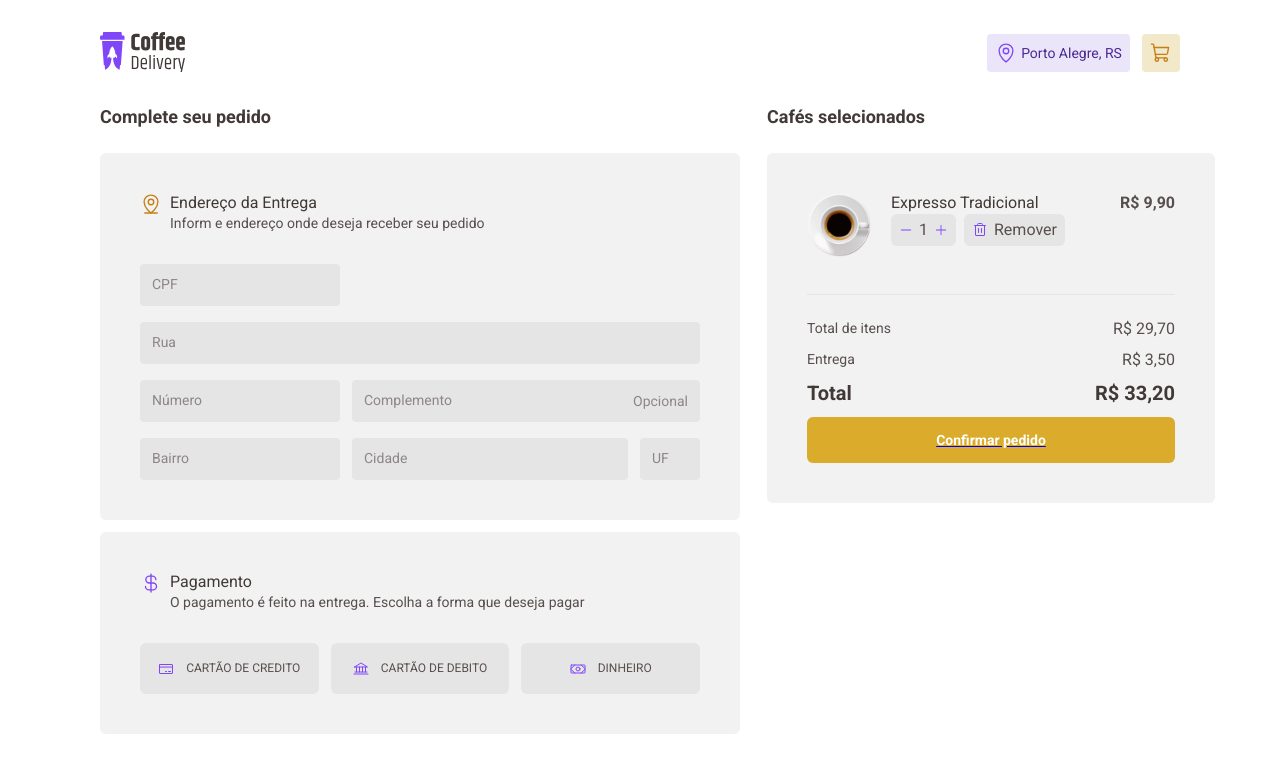
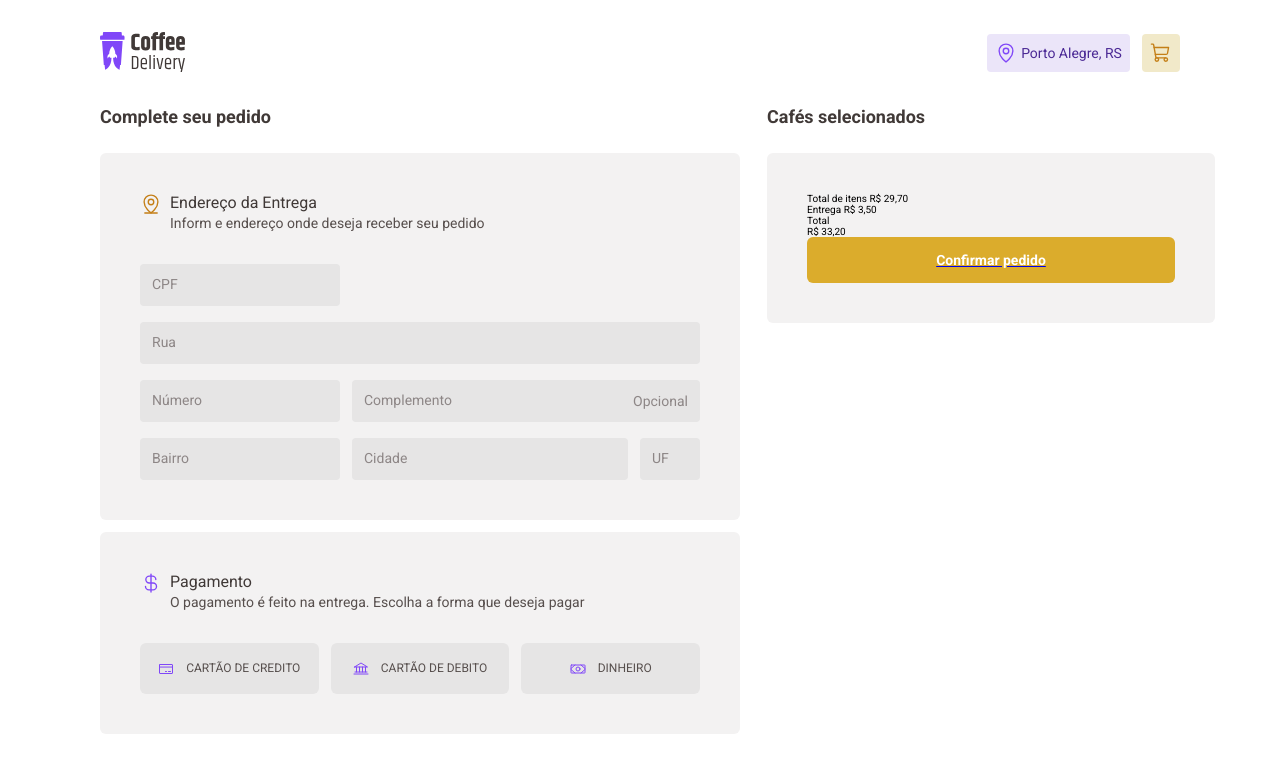
Before and after one commit to Eduardo-BarrosoS/coffee-delivery, a React (Vite) app: page /cart in a window 1280 px wide. Shown: the top 772 px of the page. Built offline with nearby package versions, Linux system fonts and the light colour scheme.

Commit message:
add coffee in cart

```diff
--- a/src/App.tsx
+++ b/src/App.tsx
@@ -1,5 +1,6 @@
 import { BrowserRouter } from 'react-router-dom'
 import { ThemeProvider } from 'styled-components'
+import { CoffeeContextsProvider } from './contexts/CoffesContext'
 import { Router } from './Router'
 import { GlobalStyles } from './styles/global'
 import { defaultThemes } from './styles/themes/default'
@@ -8,8 +9,10 @@ export const App = () => {
   return (
     <ThemeProvider theme={defaultThemes}>
       <BrowserRouter>
-        <Router />
-        <GlobalStyles />
+        <CoffeeContextsProvider>
+          <Router />
+          <GlobalStyles />
+        </CoffeeContextsProvider>
       </BrowserRouter>
     </ThemeProvider>
   )
--- a/src/components/Coffees/Card/index.tsx
+++ b/src/components/Coffees/Card/index.tsx
@@ -2,7 +2,8 @@ import { AddCoffee, CardContainer } from './style'
 import { Minus, Plus, ShoppingCartSimple } from 'phosphor-react'
 import { ICoffee } from '../../../interfaces/tipeCoffee'
 import traditionalEspresso from '../../../assets/traditionalEspresso.svg'
-import { useState } from 'react'
+import { useContext } from 'react'
+import { CoffeeContext } from '../../../contexts/CoffesContext'
 // import React, { useState } from 'react'
 
 interface ICardProps {
@@ -10,12 +11,23 @@ interface ICardProps {
 }
 
 export const Card = ({ coffee }: ICardProps) => {
-  const [putCoffeeInTheCart, setPutCoffeeInTheCart] = useState<ICoffee[]>([])
+  const { addCoffeeInTheCart } = useContext(CoffeeContext)
+  // const [amountOfCoffee, setAmountOfCoffee] = useState(0)
 
-  function addCoffeeInTheCart(ttt: ICoffee) {
-    setPutCoffeeInTheCart((state) => [...state, ttt])
+  function chooseTheAmountOfCoffee(plusOrMinus: string) {
+    if (plusOrMinus === 'plus') {
+      coffee.amount = coffee.amount + 1
+    } else {
+      if (coffee.amount > 1) {
+        coffee.amount = coffee.amount - 1
+      }
+    }
   }
-  console.log(putCoffeeInTheCart)
+
+  function chooseCoffee(coffeeSelected: ICoffee) {
+    console.log(coffeeSelected.id)
+    addCoffeeInTheCart(coffeeSelected)
+  }
 
   return (
     <CardContainer>
@@ -32,11 +44,20 @@ export const Card = ({ coffee }: ICardProps) => {
             <p className="price">{coffee.price}</p>
           </div>
           <div>
-            <Minus size={14} className="plus-minus" weight="duotone" />
+            <Minus
+              size={14}
+              onClick={() => chooseTheAmountOfCoffee('Minus')}
+              className="plus-minus"
+              weight="duotone"
+            />
             <span>1</span>
             <Plus size={14} className="plus-minus" weight="duotone" />
           </div>
-          <div onClick={() => addCoffeeInTheCart(coffee)}>
+          {/* { chosenCoffees.id ? } */}
+          <div
+            onClick={() => chooseCoffee(coffee)}
+            onMouseLeave={() => console.log('i already get there')}
+          >
             <ShoppingCartSimple
               className="shoppingCartSimple"
               size={16}
--- /dev/null
+++ b/src/contexts/CoffesContext.tsx
@@ -0,0 +1,39 @@
+import { createContext, ReactNode, useState } from 'react'
+import { ICoffee } from '../interfaces/tipeCoffee'
+
+// interface IChosenCoffee {
+//   chosenCoffee: {
+//     coffee: ICoffee[]
+//     amountOfCoffeeChosen: number
+//   }
+// }
+
+interface ICoffeeContextProps {
+  chosenCoffees: ICoffee[]
+  addCoffeeInTheCart: (chosenCoffee: ICoffee) => void
+}
+
+interface ICoffeeContextsProvider {
+  children: ReactNode
+}
+
+export const CoffeeContext = createContext({} as ICoffeeContextProps)
+
+export const CoffeeContextsProvider = ({
+  children,
+}: ICoffeeContextsProvider) => {
+  const [chosenCoffees, setChosenCoffees] = useState<ICoffee[]>([])
+
+  // let amountOfCoffeeChosen
+
+  function addCoffeeInTheCart(chosenCoffee: ICoffee) {
+    setChosenCoffees((state: ICoffee[]) => [...state, chosenCoffee])
+    // amountOfCoffeeChosen = amountOfCoffee
+  }
+  console.log(chosenCoffees)
+  return (
+    <CoffeeContext.Provider value={{ chosenCoffees, addCoffeeInTheCart }}>
+      {children}
+    </CoffeeContext.Provider>
+  )
+}
--- a/src/data/coffeesData/coffee.ts
+++ b/src/data/coffeesData/coffee.ts
@@ -6,6 +6,7 @@ export const coffee = [
     price: 5.9,
     imageURL: '../../../assets/traditionalEspresso.svg',
     inventory: 400,
+    amount: 1,
     type: {
       traditional: true,
       withMilk: false,
@@ -22,6 +23,7 @@ export const coffee = [
     price: 7.5,
     imageURL: '../../../assets/cuban.svg',
     inventory: 1,
+    amount: 1,
     type: {
       traditional: false,
       withMilk: false,
@@ -37,6 +39,7 @@ export const coffee = [
     price: 8.5,
     imageURL: '../../../assets/cuban.svg',
     inventory: 1,
+    amount: 1,
     type: {
       traditional: true,
       withMilk: true,
--- a/src/interfaces/tipeCoffee.ts
+++ b/src/interfaces/tipeCoffee.ts
@@ -5,6 +5,7 @@ export interface ICoffee {
   price: number
   imageURL: string
   inventory: number
+  amount: number
   type: {
     traditional: boolean
     withMilk: boolean
--- a/src/pages/ShoppingCart/index.tsx
+++ b/src/pages/ShoppingCart/index.tsx
@@ -21,8 +21,14 @@ import {
 
 import EspressoTraditional from '../../assets/traditionalEspresso.svg'
 import { NavLink } from 'react-router-dom'
+import { CoffeeContext } from '../../contexts/CoffesContext'
+import { useContext } from 'react'
 
 export const ShoppingCart = () => {
+  const { chosenCoffees } = useContext(CoffeeContext)
+
+  console.log(chosenCoffees)
+
   return (
     <CartContainer>
       <div>
@@ -90,23 +96,38 @@ export const ShoppingCart = () => {
         <h3>Cafés selecionados</h3>
         <BackgroundCoffeeSelected>
           <ChosenCoffees>
-            <Coffee>
+            {chosenCoffees.map((coffees) => {
+              return (
+                <>
+                  <Coffee key={coffees.id}>
                     <img src={EspressoTraditional} alt="" />
                     <div>
-                <span>Expresso Tradicional</span>
+                      <span>{coffees.name}</span>
                       <div>
                         <div>
-                    <Minus size={14} className="plus-minus" weight="fill" />
-                    <span>1</span>
-                    <Plus size={14} className="plus-minus" weight="fill" />
+                          <Minus
+                            size={14}
+                            className="plus-minus"
+                            weight="fill"
+                          />
+                          <span>{coffees.amount}</span>
+                          <Plus
+                            size={14}
+                            className="plus-minus"
+                            weight="fill"
+                          />
                         </div>
                         <div>
-                    <Trash className="trash" size={16} /> <span>Remover</span>
+                          <Trash className="trash" size={16} />{' '}
+                          <span>Remover</span>
                         </div>
                       </div>
                     </div>
-              <p>R$ 9,90</p>
+                    <p>R${coffees.price}</p>
                   </Coffee>
+                </>
+              )
+            })}
             <div>
               <div>
                 <span>Total de itens</span> <span>R$ 29,70</span>
```
Lines whose indentation alone changed are shown as unchanged.
